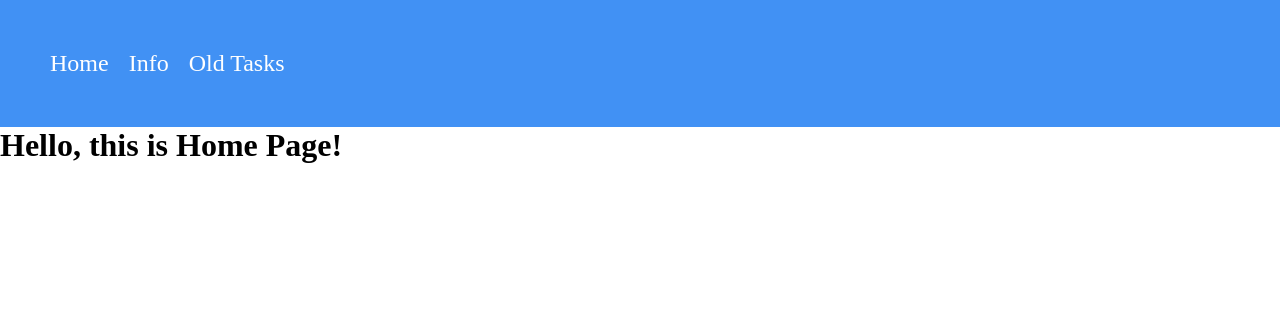
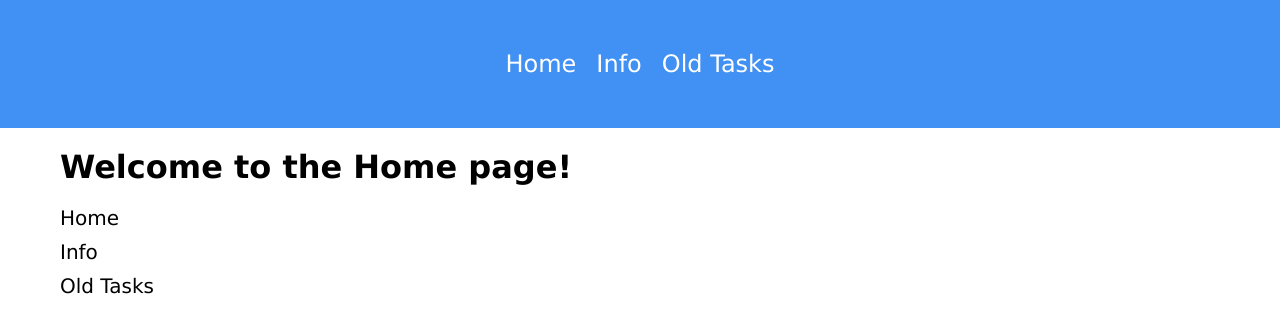
Before and after one commit to kostosHokage/react, a React (Create React App) app: page / in a window 1280 px wide. Shown: the top 332 px of the page. Built offline with nearby package versions, Linux system fonts and the light colour scheme.

Commit message:
#31 Добавил на страницу Home ссылки на роуты, так же добавил стилей

```diff
--- a/src/App.css
+++ b/src/App.css
@@ -2,11 +2,15 @@
     margin: 0;
     padding: 0;
     box-sizing: border-box;
+    font-family: "Lucida Grande", sans-serif;
 }
 
 .container {
     display: flex;
     flex-wrap: wrap;
+    max-width: 1200px;
+    margin: 0 auto;
+    padding: 20px;
 }
 
 .object {
@@ -40,6 +44,7 @@
     display: flex;
     padding: 50px;
     background-color: #4191f4;
+    justify-content: center;
 }
 
 .header a {
@@ -47,8 +52,44 @@
     font-size: 24px;
     color: white;
     margin-right: 20px;
+    transition: color 0.2s;
 }
 
 .header a:last-child {
     margin: 0;
 }
+
+.header a:hover {
+    color: red;
+}
+
+.links-page {
+    display: flex;
+    flex-direction: column;
+}
+
+.links-page h1 {
+    margin-bottom: 20px;
+}
+
+.links-page__content {
+    display: flex;
+    flex-direction: column;
+}
+
+.links-page__content a {
+    font-size: 20px;
+    color: black;
+    text-decoration: none;
+    width: fit-content;
+    margin-bottom: 10px;
+    transition: color 0.2s;
+}
+
+.links-page__content a:last-child {
+    margin-bottom: 0;
+}
+
+.links-page__content a:hover {
+    color: red;
+}
--- a/src/components/Square.jsx
+++ b/src/components/Square.jsx
@@ -16,5 +16,5 @@ export default function Square() {
     { id: 10, value: 6 },
   ];
 
-  return <div className="container">{render(objectsCopy)}</div>;
+  return <div>{render(objectsCopy)}</div>;
 }
--- a/src/pages/Home.jsx
+++ b/src/pages/Home.jsx
@@ -1,5 +1,17 @@
 import React from "react";
+import { Link } from "react-router-dom";
 
 export default function Home() {
-  return <h1>Hello, this is Home Page!</h1>;
+  return (
+    <div className="container">
+      <div className="links-page">
+        <h1>Welcome to the Home page!</h1>
+        <div className="links-page__content">
+          <Link to="/">Home</Link>
+          <Link to="/Info">Info</Link>
+          <Link to="/OldTasks">Old Tasks</Link>
+        </div>
+      </div>
+    </div>
+  );
 }
--- a/src/pages/Info.jsx
+++ b/src/pages/Info.jsx
@@ -1,5 +1,9 @@
 import React from "react";
 
 export default function Info() {
-  return <h1>Hello, this is Info Page!</h1>;
+  return (
+    <div className="container">
+      <h1>Hello, this is Info Page!</h1>
+    </div>
+  );
 }
```
